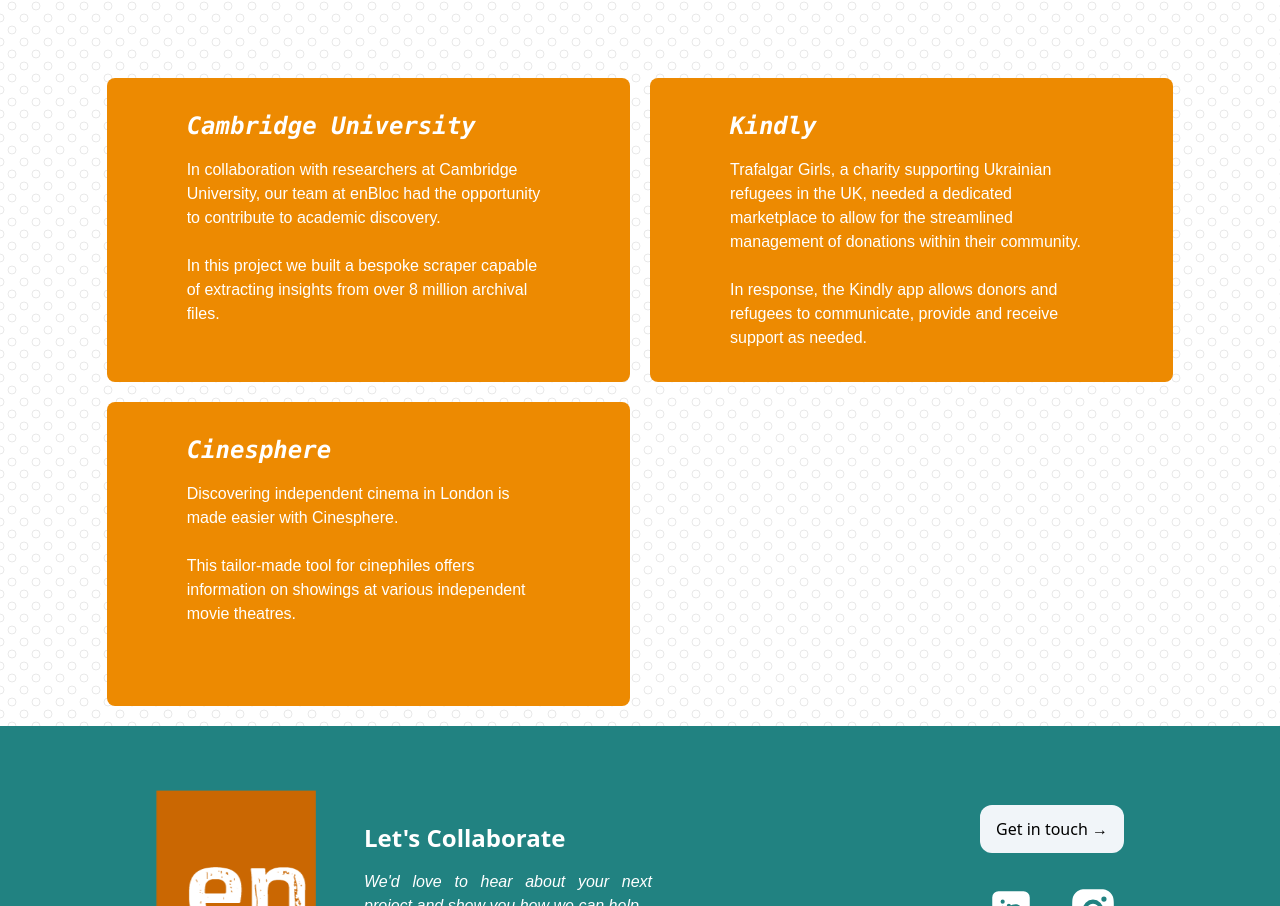
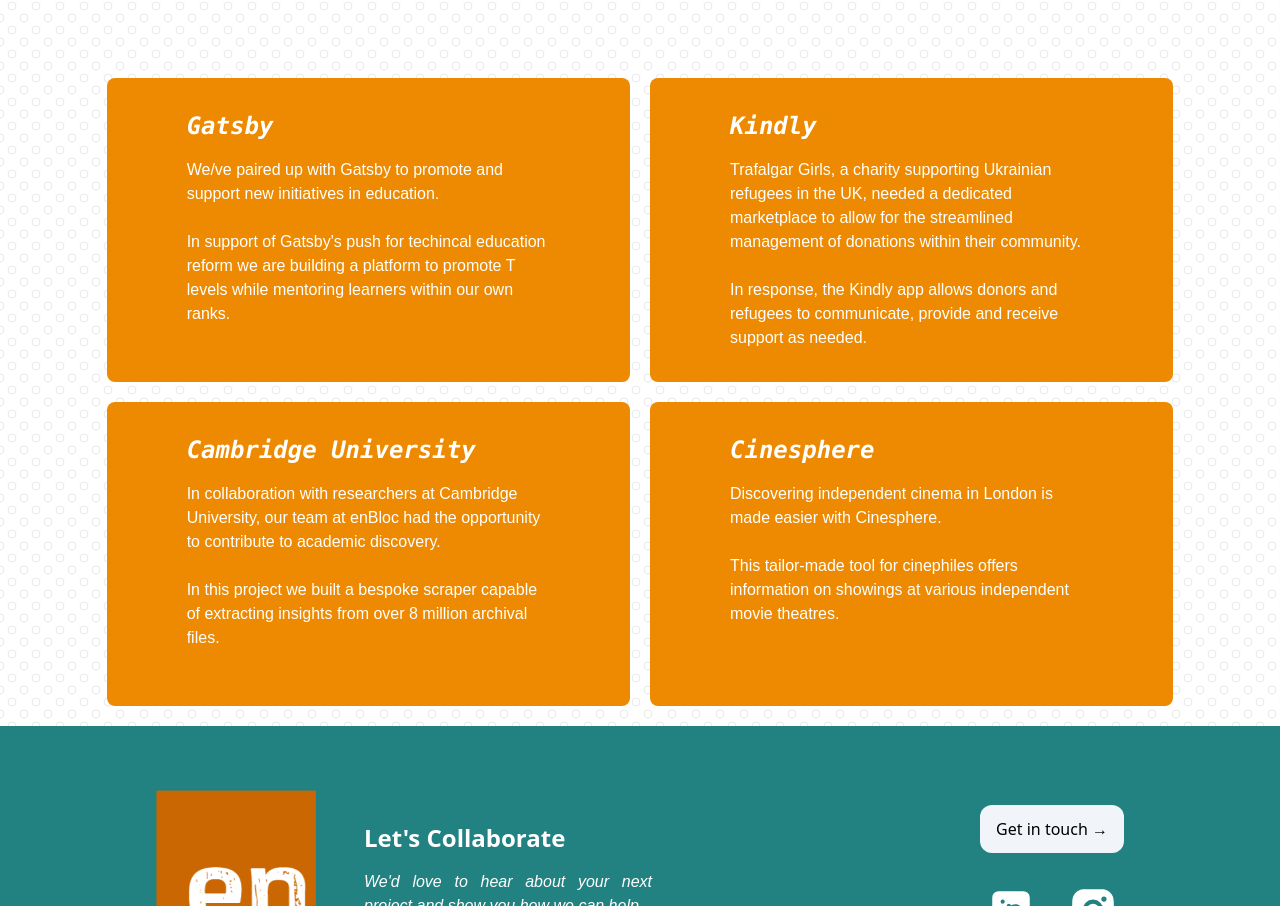
Before and after one commit to enBloc-org/website, a Next.js app: page / in a window 1280 px wide. Shown: the part 2346-3252 px from the top of the page. Built offline with nearby package versions, Linux system fonts and the light colour scheme.

Commit message:
style: added entry to our work section for Gatsby

```diff
--- a/src/components/OurWorkSection.tsx
+++ b/src/components/OurWorkSection.tsx
@@ -16,13 +16,14 @@
       </h2>
       <div className='m-auto grid w-5/6 grid-cols-1 grid-rows-2 gap-5 md:grid-cols-2 lg:grid-cols-2'>
         <div className='w-full rounded-lg bg-en-orange p-8 text-white lg:px-20'>
-          <h3 className='pb-4 text-2xl italic'>Cambridge University</h3>
+          <h3 className='pb-4 text-2xl italic'>Gatsby</h3>
           <p>
-            In collaboration with researchers at Cambridge University, our team
-            at enBloc had the opportunity to contribute to academic discovery.
+            We/ve paired up with Gatsby to promote and support new initiatives
+            in education.
             <br />
-            <br /> In this project we built a bespoke scraper capable of
-            extracting insights from over 8 million archival files.
+            <br /> In support of Gatsby's push for techincal education reform we
+            are building a platform to promote T levels while mentoring learners
+            within our own ranks.
           </p>
         </div>
         <div className='w-full rounded-lg bg-en-orange p-8 text-white lg:px-20'>
@@ -34,6 +35,16 @@
             <br />
             <br /> In response, the Kindly app allows donors and refugees to
             communicate, provide and receive support as needed.
+          </p>
+        </div>
+        <div className='w-full rounded-lg bg-en-orange p-8 text-white lg:px-20'>
+          <h3 className='pb-4 text-2xl italic'>Cambridge University</h3>
+          <p>
+            In collaboration with researchers at Cambridge University, our team
+            at enBloc had the opportunity to contribute to academic discovery.
+            <br />
+            <br /> In this project we built a bespoke scraper capable of
+            extracting insights from over 8 million archival files.
           </p>
         </div>
         <div className='rounded-lg  bg-en-orange p-8 text-white lg:px-20'>
```
